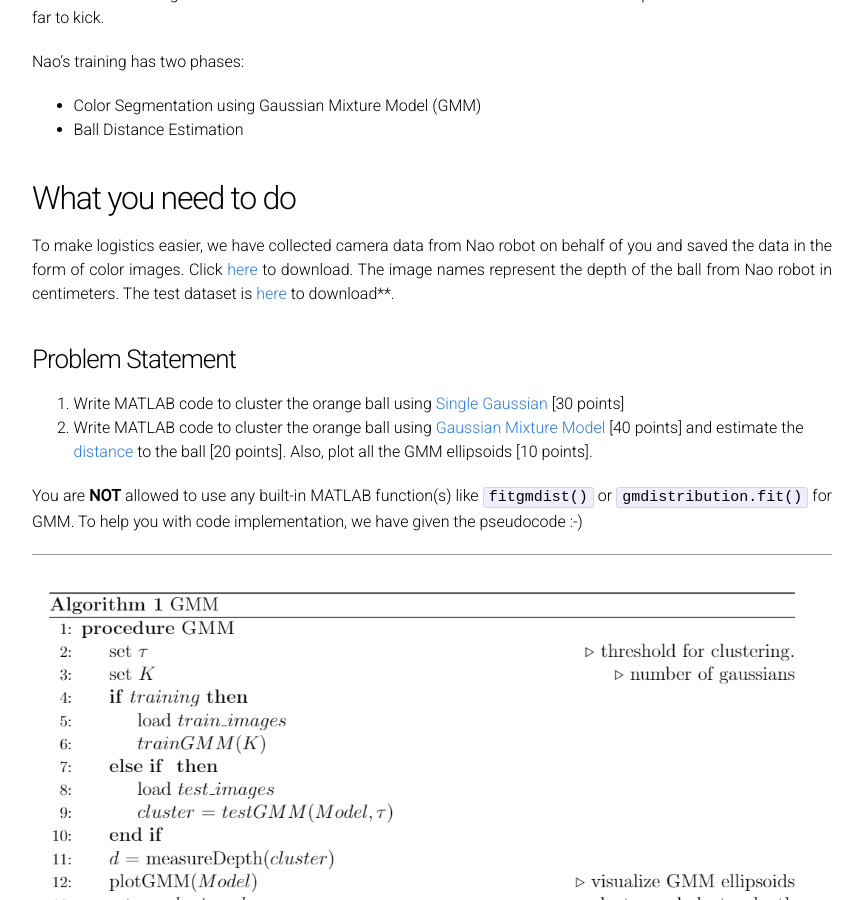
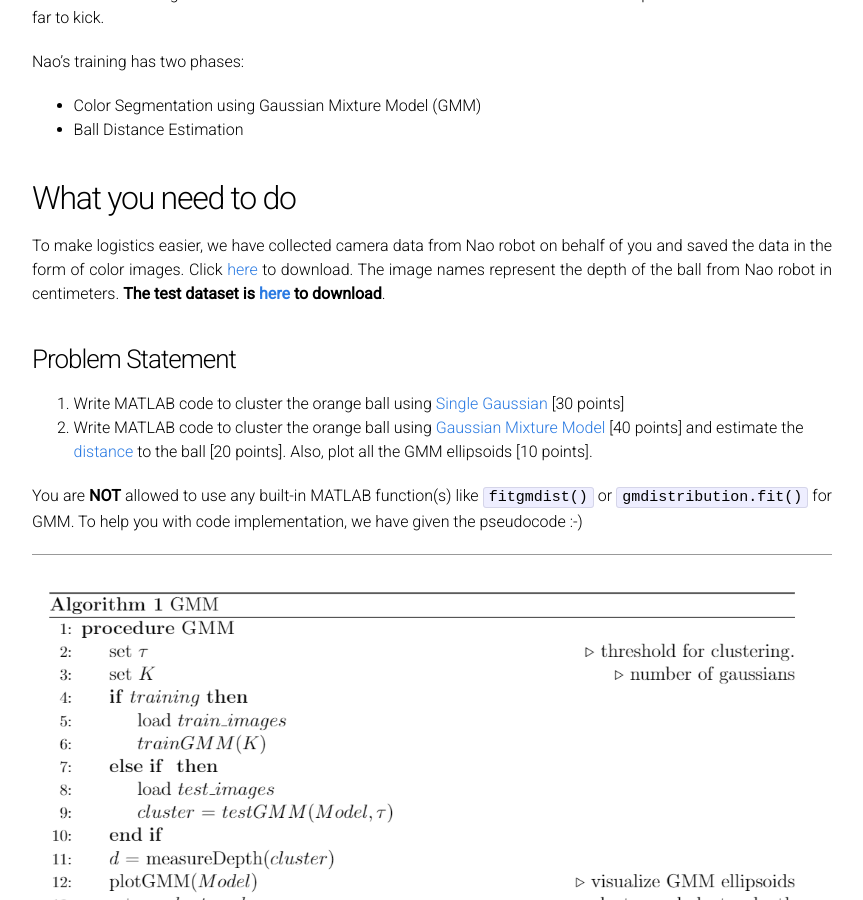
Before and after one commit to cmsc426spring2019/cmsc426spring2019.github.io, a Jekyll site: the page built from project1.md, in a window 1280 px wide and 900 px high, scrolled down 1094 px. Shown: the whole window, without its empty margins (208-1071 px from the left). Built offline with Jekyll 4.4.1, drawn with Linux system fonts in a browser that asks for light colours.

Commit message:
Update project1.md

```diff
--- a/project1.md
+++ b/project1.md
@@ -39,7 +39,7 @@ Nao's training has two phases:
 
 <a name='problem'></a>
 ## What you need to do
-To make logistics easier, we have collected camera data from Nao robot on behalf of you and saved the data in the form of color images. Click [here](https://drive.google.com/file/d/17XiM86JqHqko4JC00-E4w4sPKnzh2iMz/view?usp=sharing) to download. The image names represent the depth of the ball from Nao robot in centimeters. The test dataset is [here](https://drive.google.com/file/d/17tNn3YIVR-8kqoBgJNK58YY4UBnQmm4q/view?usp=sharing) to download**.
+To make logistics easier, we have collected camera data from Nao robot on behalf of you and saved the data in the form of color images. Click [here](https://drive.google.com/file/d/17XiM86JqHqko4JC00-E4w4sPKnzh2iMz/view?usp=sharing) to download. The image names represent the depth of the ball from Nao robot in centimeters. **The test dataset is [here](https://drive.google.com/file/d/17tNn3YIVR-8kqoBgJNK58YY4UBnQmm4q/view?usp=sharing) to download**.
 
 <a name='pro'></a>
 ### Problem Statement
```
